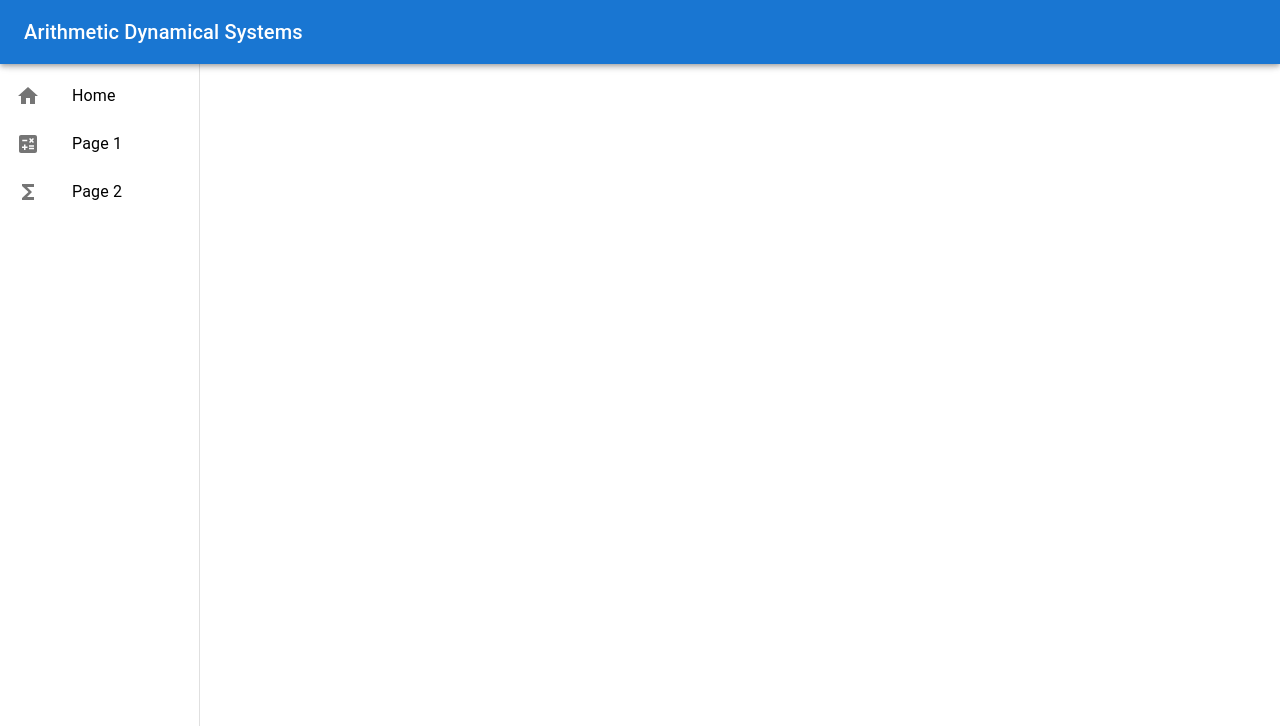
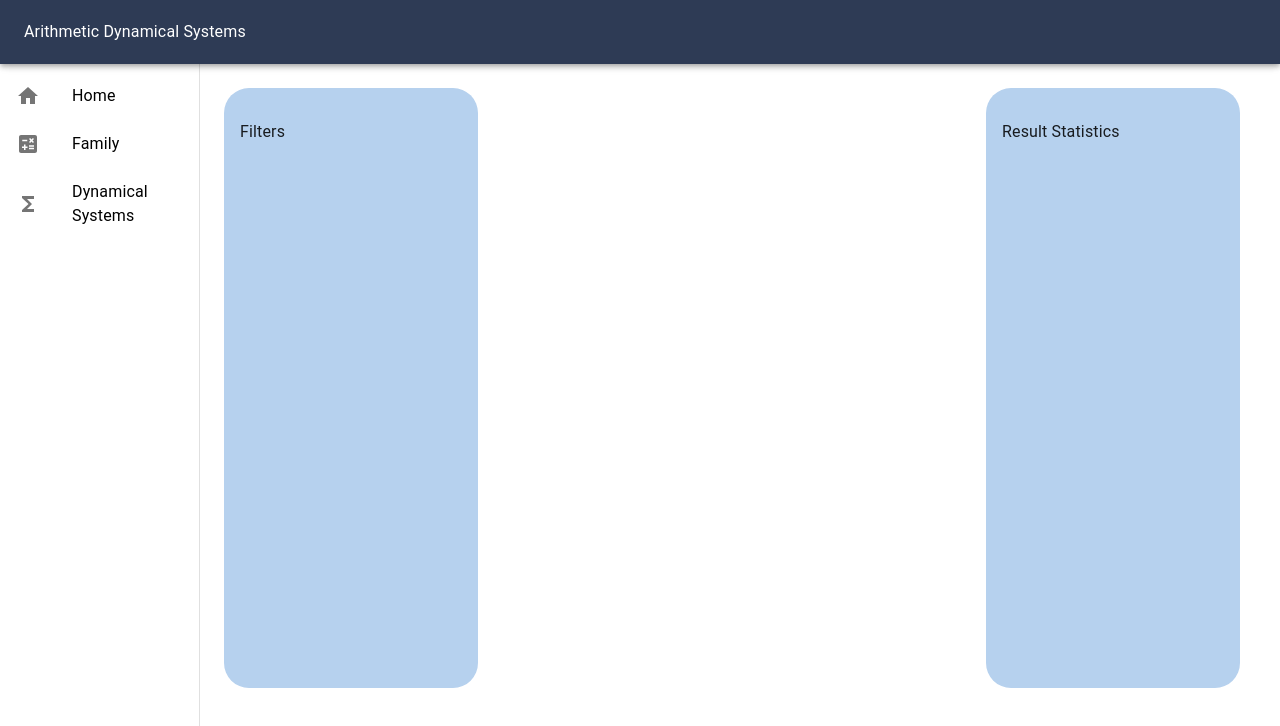
Before and after one commit to jglyshaw/math-app, a React (Create React App) app in the folder Frontend/: page /page2 in a window 1280 px wide. Shown: the top 726 px of the page. Built offline with nearby package versions, Linux system fonts and the light colour scheme.

Commit message:
started figure 1

```diff
--- a/Frontend/src/App.js
+++ b/Frontend/src/App.js
@@ -1,27 +1,31 @@
 import { BrowserRouter, Routes, Route } from "react-router-dom";
 import Page1 from './pages/Page1';
+import Page2 from './pages/Page2';
 import Sidebar from "./components/Sidebar";
 import Tobpbar from "./components/Topbar"
 import Toolbar from '@mui/material/Toolbar';
 
 function App() {
 
-  const drawerWidth = 200;
+  const showMenu = true;
+
+  const drawerWidth = showMenu ? 200 : 0;
 
   return (
     <>
 
       <BrowserRouter>
 
-
-        <Sidebar width={drawerWidth} />
-        <Toolbar />
-        <Tobpbar />
-
+        {showMenu && <>
+          <Sidebar width={drawerWidth} />
+          <Toolbar />
+          <Tobpbar />
+        </>}
 
         <Routes>
           <Route index element={<p style={{ marginLeft: drawerWidth }}> home page</p>} />
           <Route path="page1" element={<Page1 width={drawerWidth} />} />
+          <Route path="page2" element={<Page2 width={drawerWidth} />} />
 
         </Routes>
       </BrowserRouter>
--- a/Frontend/src/components/Sidebar.js
+++ b/Frontend/src/components/Sidebar.js
@@ -55,8 +55,8 @@ export default function Sidebar({width}) {
                 <Box sx={{ overflow: 'auto' }}>
                     <List>
                         <PageLink text="Home" link="/" icon={<HomeIcon />} />
-                        <PageLink text="Page 1" link="/page1" icon={<CalculateIcon />} />
-                        <PageLink text="Page 2" link="/page1" icon={<FunctionsIcon />} />
+                        <PageLink text="Family" link="/page1" icon={<CalculateIcon />} />
+                        <PageLink text="Dynamical Systems" link="/page2" icon={<FunctionsIcon />} />
                     </List>
                 </Box>
             </Drawer>
--- a/Frontend/src/components/Topbar.js
+++ b/Frontend/src/components/Topbar.js
@@ -11,10 +11,10 @@ export default function Topbar() {
         <Box sx={{ display: 'flex' }}>
             <CssBaseline />
 
-            <AppBar
+            <AppBar style={{ background: '#2E3B55' }}
                 position="fixed" sx={{ zIndex: (theme) => theme.zIndex.drawer + 1 }}>
                 <Toolbar>
-                    <Typography variant="h6" noWrap component="div">
+                    <Typography variant="h7" noWrap component="div">
                         Arithmetic Dynamical Systems
                     </Typography>
                 </Toolbar>
--- /dev/null
+++ b/Frontend/src/pages/Page2.js
@@ -0,0 +1,50 @@
+
+import * as React from 'react';
+import Box from '@mui/material/Box';
+import Typography from '@mui/material/Typography';
+import Grid from '@mui/material/Grid';
+
+
+function Page1({ width }) {
+
+
+
+
+    return (
+        <>
+
+
+            <Box component="main" style={{ marginLeft: width }} sx={{ flexGrow: 1, p: 5 }}>
+
+                <Grid container style={{ height: "600px" }} spacing={2}>
+
+                    <Grid style={{ backgroundColor: '#B6D1EE', borderRadius: "25px" }} item xs={3}>
+                        <p>Filters</p>
+
+                    </Grid>
+                    <Grid item xs={6}>
+
+                    </Grid>
+
+
+                    <Grid style={{ backgroundColor: '#B6D1EE', borderRadius: "25px" }} item xs={3}>
+                        <p> Result Statistics  </p>
+                    </Grid>
+
+
+                </Grid>
+
+
+
+
+            </Box>
+
+
+
+
+
+        </>
+    )
+}
+
+export default Page1;
```
